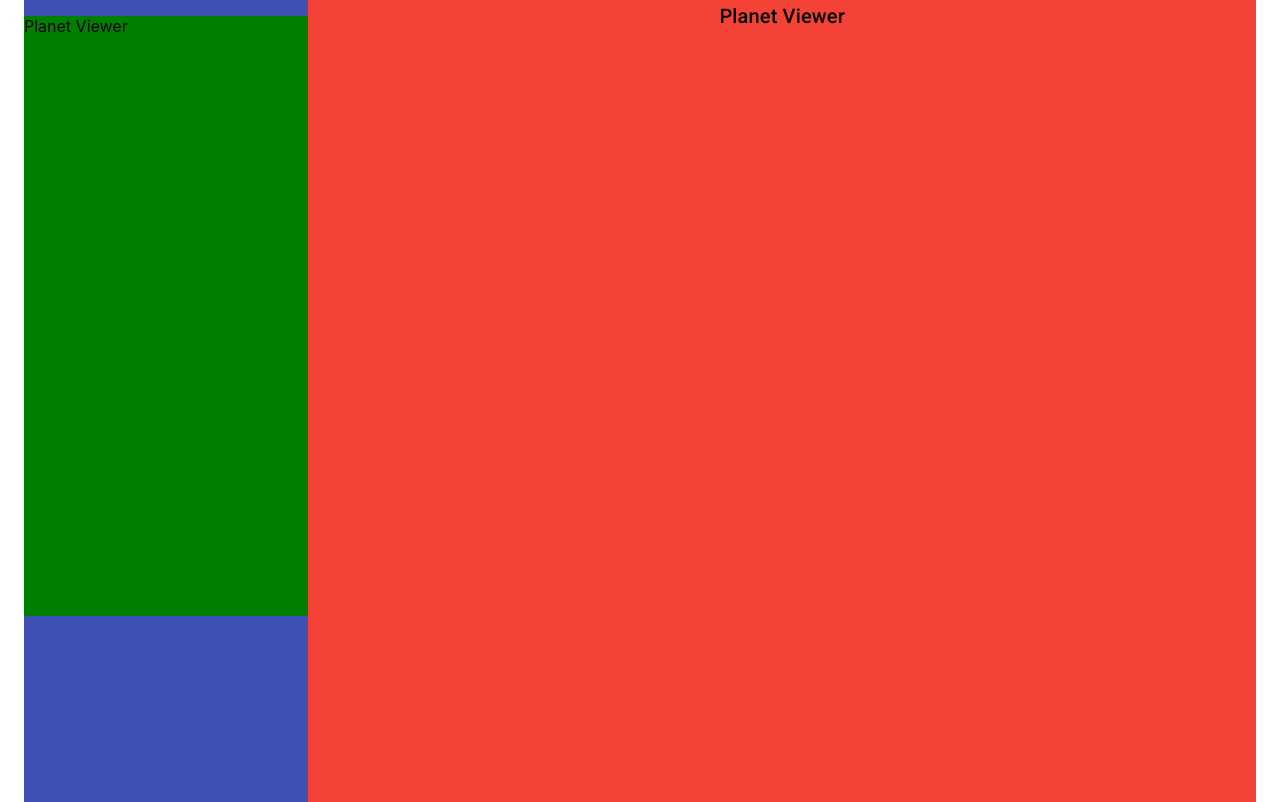
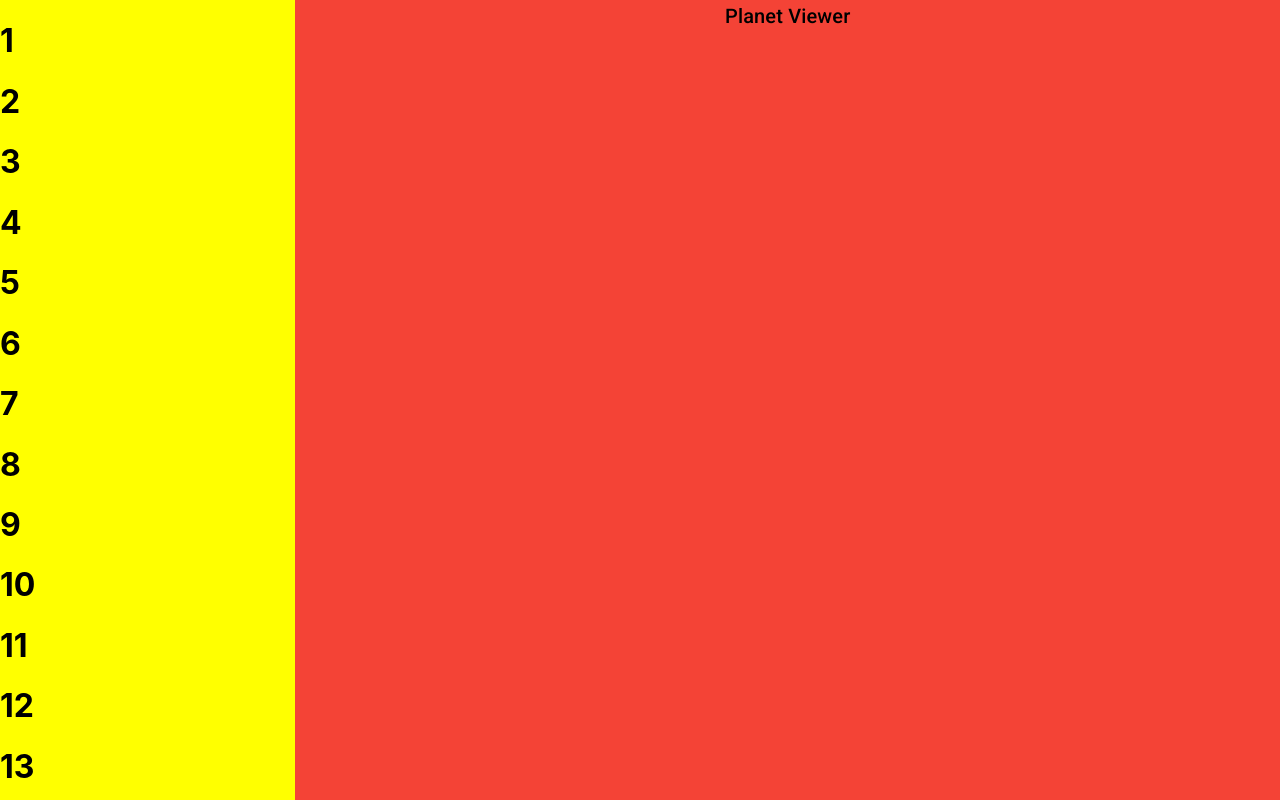
Before and after one commit to deggiedev/solar-system-edu, a React (Create React App) app: page / in a window 1280 px wide. Shown: the top 802 px of the page. Built offline with nearby package versions, Linux system fonts and the light colour scheme; no server answers.

Commit message:
add layout scrollbar WIP

```diff
--- a/src/HomeScreen/HomeScreen.js
+++ b/src/HomeScreen/HomeScreen.js
@@ -1,17 +1,30 @@
 import React from "react";
 import Typography from "@material-ui/core/Typography";
 import Box from "@material-ui/core/Box";
-import Container from "@material-ui/core/Container";
 
-const HomeScreen = (props) => {
+const HomeScreen = () => {
   return (
-    <Container>
-    <Box display="flex" width="100%" height={1000}>
-      <Box height="100%" width="30%" bgcolor="primary.main">
-          <Box mt={2} height={600} bgcolor="green">
-              Planet Viewer
+    <Box display="flex" width="100%" height={800}>
+          <Box bgcolor="yellow"  style={{width: '30%', overflow: 'auto', height: '100%'}}>
+                <h1>1</h1>
+                <h1>2</h1>
+                <h1>3</h1>
+                <h1>4</h1>
+                <h1>5</h1>
+                <h1>6</h1>
+                <h1>7</h1>
+                <h1>8</h1>
+                <h1>9</h1>
+                <h1>10</h1>
+                <h1>11</h1>
+                <h1>12</h1>
+                <h1>13</h1>
+                <h1>14</h1>
+                <h1>15</h1>
+                <h1>16</h1>
+                <h1>17</h1>
+                <h1>18</h1>
           </Box>
-      </Box>
       <Box height="100%" width="100%" bgcolor="error.main">
         <Box display="flex" justifyContent="center">
           <Typography variant="h6" gutterBottom>
@@ -20,7 +33,6 @@ const HomeScreen = (props) => {
         </Box>
       </Box>
     </Box>
-    </Container>
   );
 };
 
```
Also changed, not shown: src/HomeScreen/GridList.js (added, +54 -0 lines).
